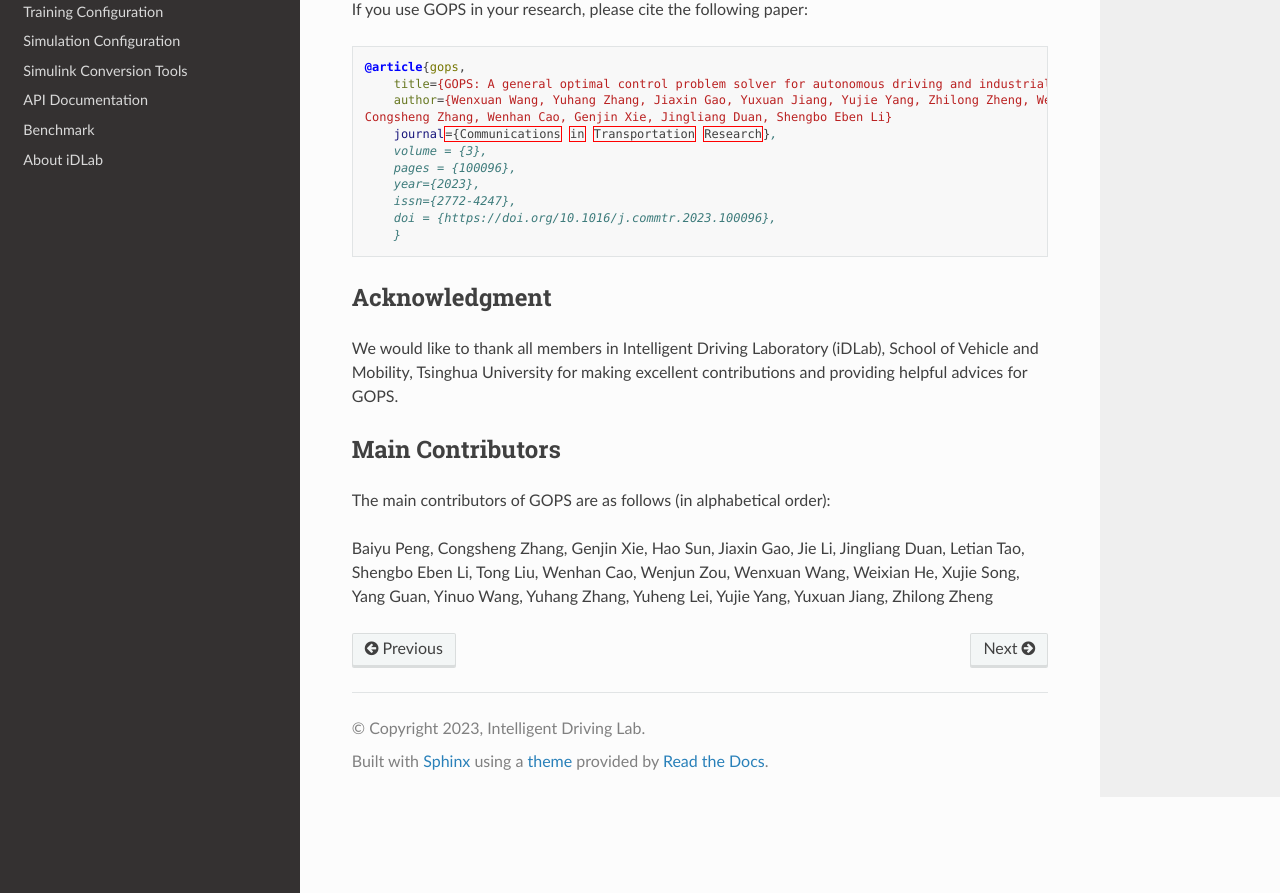
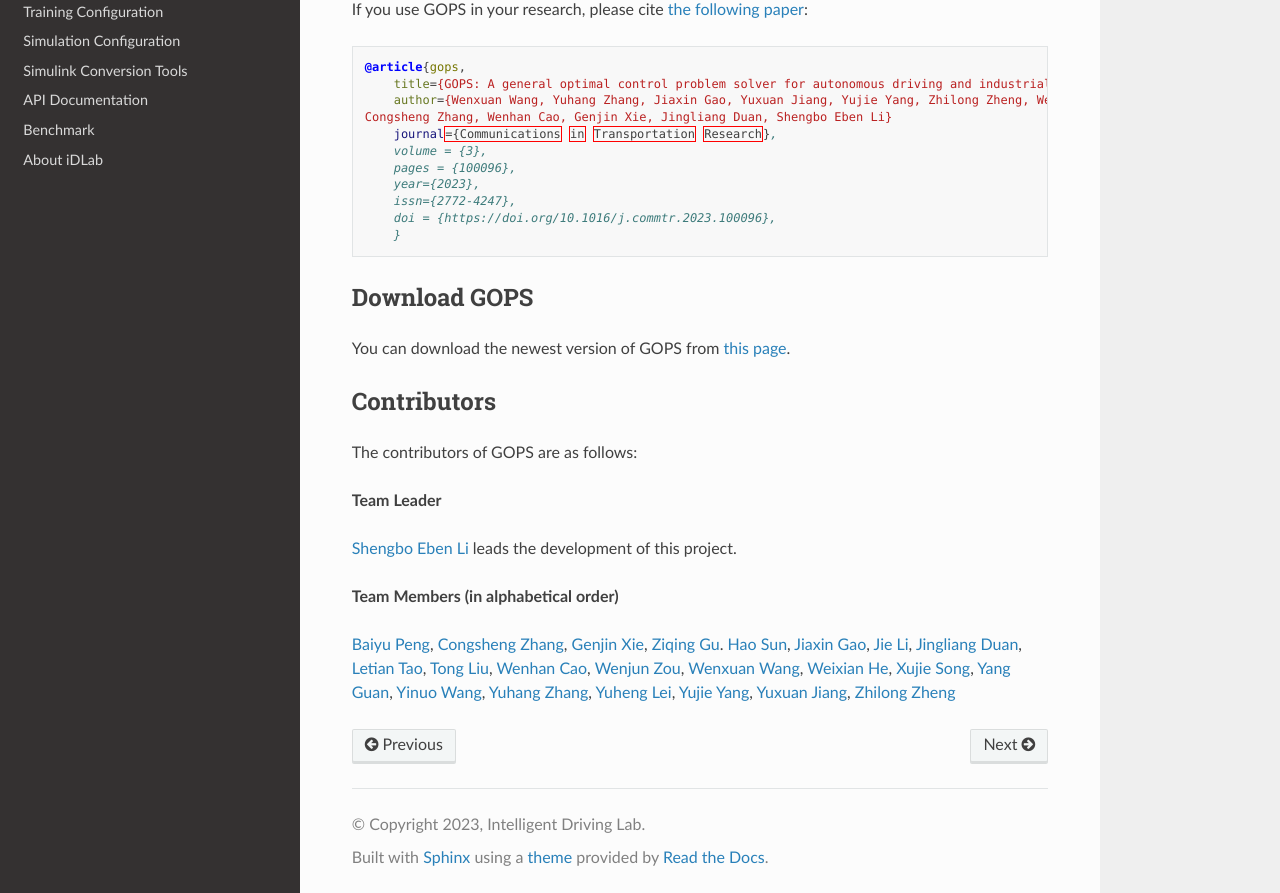
Before and after one commit to Intelligent-Driving-Laboratory/GOPS_DOC, a Sphinx documentation site: the page built from source/introduction.md, in a window 1280 px wide and 1400 px high, scrolled down 2071 px. Shown: the part 507-1400 px from the top of the window. Built offline with Sphinx 7.4.7 and the Read the Docs theme 2.0.0, drawn with Linux system fonts in a browser that asks for light colours; some of the changed text lies outside the part shown.

Commit message:
1. Add basic description of GOPS in README. 2. Add contruibutors' information and links to GOPS paper and code.

````diff
--- a/source/introduction.md
+++ b/source/introduction.md
@@ -53,7 +53,7 @@ GOPS requires:
 You can install GOPS through the following steps:
 ```bash
 # clone GOPS repository
-git clone https://gitee.com/tsinghua-university-iDLab-GOPS/gops
+git clone https://github.com/Intelligent-Driving-Laboratory/GOPS.git
 cd gops
 # create conda environment
 conda env create -f gops_environment.yml
@@ -82,7 +82,7 @@ You can record a video by setting `save_render=True` in the test file. Here is a
 :width: 600px
 ```
 ## Cite GOPS
-If you use GOPS in your research, please cite the following paper:
+If you use GOPS in your research, please cite [the following paper](https://doi.org/10.1016/j.commtr.2023.100096):
 
 ```bibtex
 @article{gops,
@@ -98,10 +98,38 @@ Congsheng Zhang, Wenhan Cao, Genjin Xie, Jingliang Duan, Shengbo Eben Li}
     }
 ```
 
-## Acknowledgment
-We would like to thank all members in Intelligent Driving Laboratory (iDLab), School of Vehicle and Mobility, Tsinghua University for making excellent contributions and providing helpful advices for GOPS.
+## Download GOPS
+You can download the newest version of GOPS from [this page](https://github.com/Intelligent-Driving-Laboratory/GOPS/releases).
 
-## Main Contributors
-The main contributors of GOPS are as follows (in alphabetical order):
+## Contributors
+The contributors of GOPS are as follows:
 
-Baiyu Peng, Congsheng Zhang, Genjin Xie, Hao Sun, Jiaxin Gao, Jie Li, Jingliang Duan, Letian Tao, Shengbo Eben Li, Tong Liu, Wenhan Cao, Wenjun Zou, Wenxuan Wang, Weixian He, Xujie Song, Yang Guan, Yinuo Wang, Yuhang Zhang, Yuheng Lei, Yujie Yang, Yuxuan Jiang, Zhilong Zheng
+**Team Leader**
+
+[Shengbo Eben Li](https://www.researchgate.net/profile/Shengbo-Li-2) leads the development of this project.
+
+
+**Team Members (in alphabetical order)**
+
+[Baiyu Peng](https://baiyu6666.github.io),
+[Congsheng Zhang](https://www.researchgate.net/profile/Congsheng-Zhang),
+[Genjin Xie](https://www.researchgate.net/profile/Xie-Genjin-2),
+[Ziqing Gu](https://scholar.google.com/citations?user=B8Ys1-0AAAAJ).
+[Hao Sun](https://gitee.com/roshandaddy),
+[Jiaxin Gao](https://www.researchgate.net/profile/Jiaxin_Gao5),
+[Jie Li](https://www.researchgate.net/profile/Jie-Li-216),
+[Jingliang Duan](https://www.researchgate.net/profile/Jingliang-Duan),
+[Letian Tao](https://github.com/tlt18),
+[Tong Liu](https://www.researchgate.net/profile/Tong-Liu-94),
+[Wenhan Cao](https:wenhancao.github.io),
+[Wenjun Zou](https://www.researchgate.net/profile/Wenjun-Zou-6),
+[Wenxuan Wang](https://www.researchgate.net/profile/Wenxuan_Wang10),
+[Weixian He](https://github.com/HWXian),
+[Xujie Song](https://www.linkedin.com/in/xujie-song/),
+[Yang Guan](https://www.researchgate.net/profile/Yang-Guan-2),
+[Yinuo Wang](https://github.com/happy-yan),
+[Yuhang Zhang](https://www.researchgate.net/profile/Yuhang-Zhang-27),
+[Yuheng Lei](https://sites.google.com/view/yuhenglei),
+[Yujie Yang](https://yangyujie-jack.github.io/),
+[Yuxuan Jiang](https://github.com/jjyyxx),
+[Zhilong Zheng](https://www.researchgate.net/profile/Zhilong-Zheng-4)
````
Also changed, not shown: README.en.md (+23 -35 lines), README.md (+23 -38 lines).
